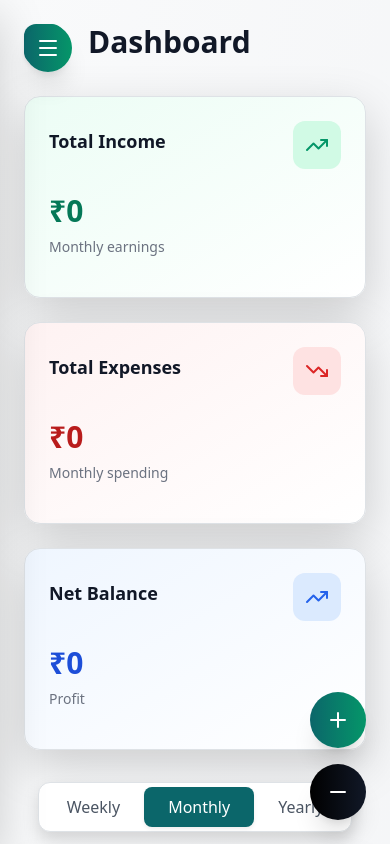
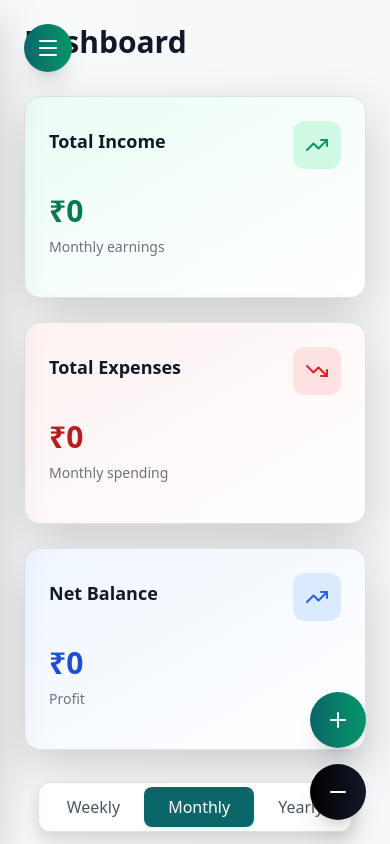
Before and after one commit to SharmiliRS/money-manager-frontend, a React (Create React App) app: page /dashboard in a window 390 px wide. Shown: the top 844 px of the page. Built offline with nearby package versions, Linux system fonts and the light colour scheme.

Commit message:
Final Commit

```diff
--- a/src/pages/Dashboard.js
+++ b/src/pages/Dashboard.js
@@ -610,16 +610,7 @@
             <div className="flex items-center justify-between">
               {/* Left side with hamburger and title */}
               <div className="flex items-center gap-3">
-                {/* Mobile Hamburger Button */}
-                {isMobile && (
-                  <button
-                    onClick={toggleSidebar}
-                    className="lg:hidden w-10 h-10 bg-gradient-to-r from-[#0B666A] to-emerald-600 rounded-xl shadow-sm flex items-center justify-center text-white hover:shadow-md transition-all duration-300 hover:scale-105 active:scale-95 mr-2"
-                    aria-label="Toggle menu"
-                  >
-                    <Menu size={20} />
-                  </button>
-                )}
+
 
                 <div>
                   <h1 className="text-3xl lg:text-4xl font-bold text-gray-900 mb-1">
```
